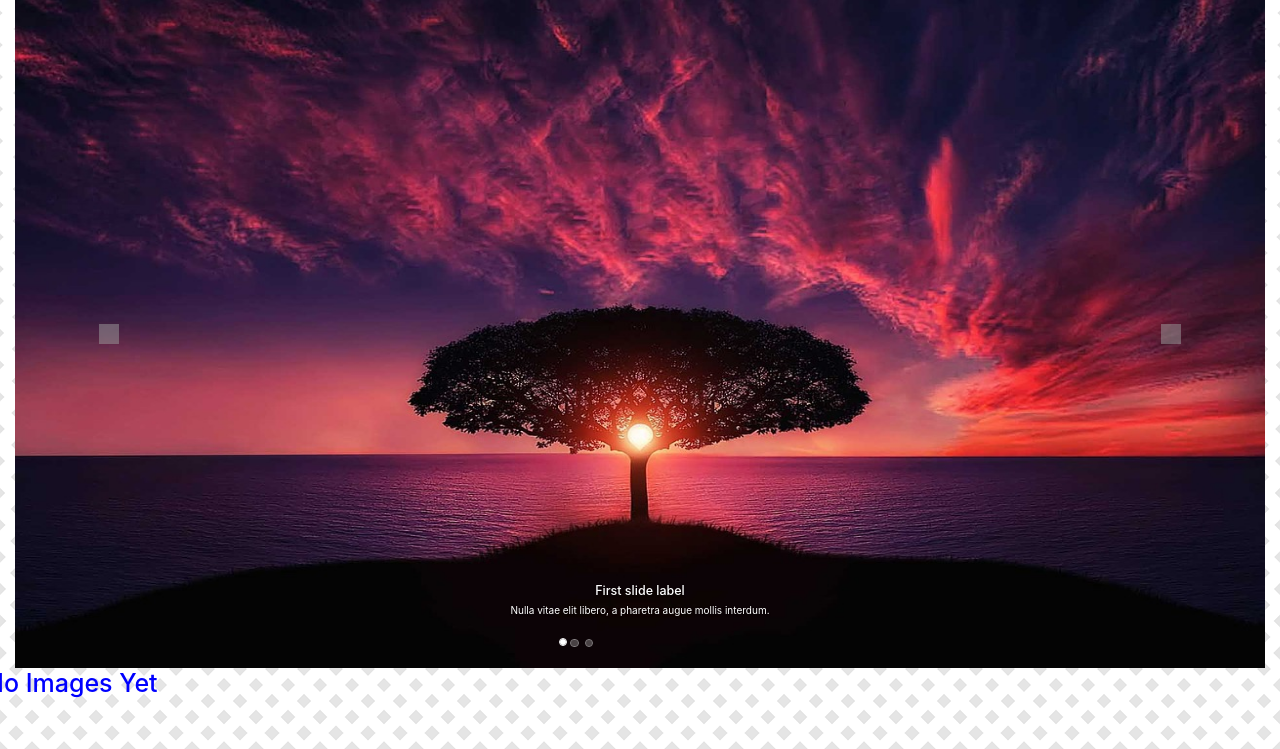
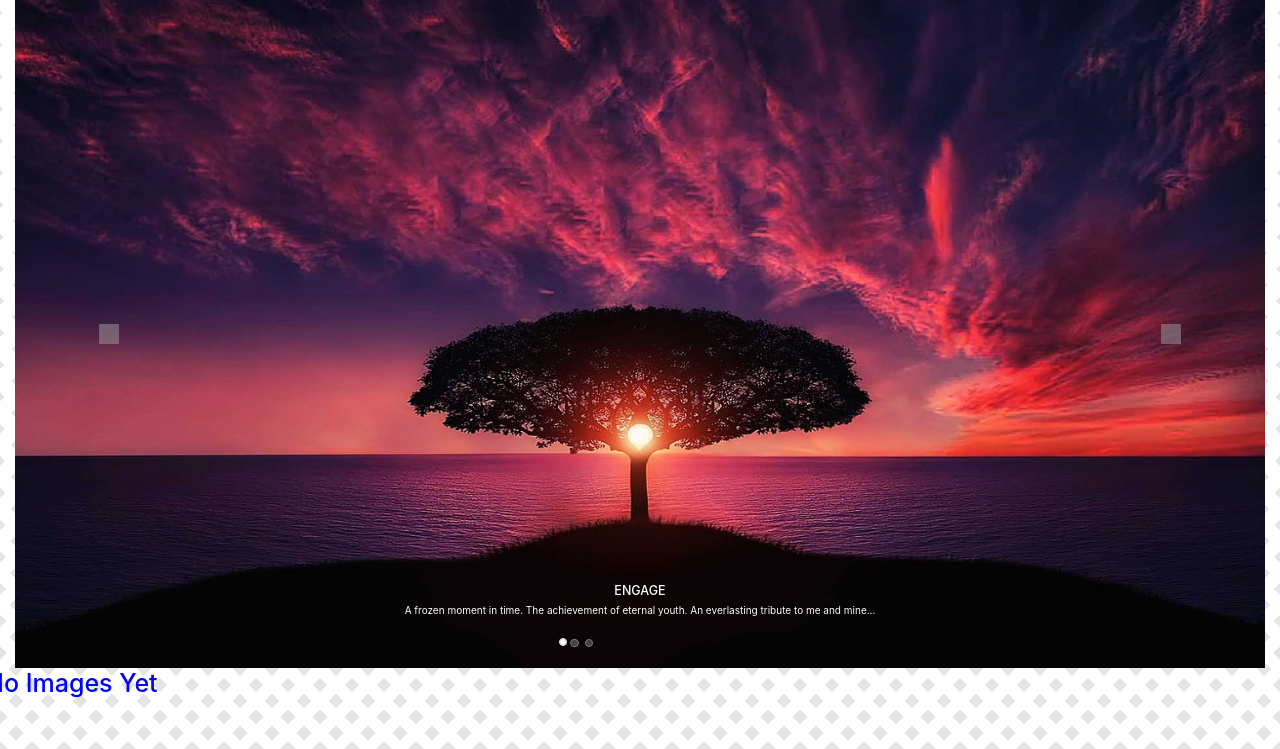
Before and after one commit to Omtatah/Album, a Django app: page / in a window 1280 px wide. Shown: the part 51-800 px from the top of the page. Run offline with Django 3.2, Linux system fonts and the light colour scheme; data that the repository does not hold is empty; some libraries are stand-ins or nearby versions; some web fonts are replaced; grey boxes are pictures that could not be loaded.

Commit message:
define the captions of the carousel images

```diff
--- a/PHOTOS/templates/PHOTOS/index.html
+++ b/PHOTOS/templates/PHOTOS/index.html
@@ -15,22 +15,22 @@
                 <div class="carousel-item active">
                   <img style='height:669px; width: 1300px' src="media/images/tree10.jpg" class="d-block w-100" alt="...">
                   <div class="carousel-caption d-none d-md-block">
-                    <h5>First slide label</h5>
-                    <p>Nulla vitae elit libero, a pharetra augue mollis interdum.</p>
+                    <h5>ENGAGE</h5>
+                    <p>A frozen moment in time. The achievement of eternal youth. An everlasting tribute to me and mine...</p>
                   </div>
                 </div>
                 <div class="carousel-item">
                   <img style='height:669px; width: 1300px' src="media/images/notepad-3297994_1920.jpg" class="d-block w-100" alt="...">
                   <div class="carousel-caption d-none d-md-block">
-                    <h5>Second slide label</h5>
-                    <p>Lorem ipsum dolor sit amet, consectetur adipiscing elit.</p>
+                    <h5>EXPLORE</h5>
+                    <p>I came, I saw and despite all odds, I conqured. Now I rain supreme, crowned by this eternal ball of flame against the ink dark of dusk. None is yet to reach my grace...</p>
                   </div>
                 </div>
                 <div class="carousel-item">
                   <img style='height:669px; width: 1300px' src="media/images/vienna-2989785_1920.jpg" class="d-block w-100" alt="...">
                   <div class="carousel-caption d-none d-md-block">
-                    <h5>Third slide label</h5>
-                    <p>Praesent commodo cursus magna, vel scelerisque nisl consectetur.</p>
+                    <h5>RELIVE</h5>
+                    <p>An ancient time teller defies life in this digital matrix it finds itself trapped in. Still, it offers no emotion. It remains gracious as if in full acceptance of it fate. Indeed, t'is the epitome of all that's bold and beautiful...</p>
                   </div>
                 </div>
               </div>
```
